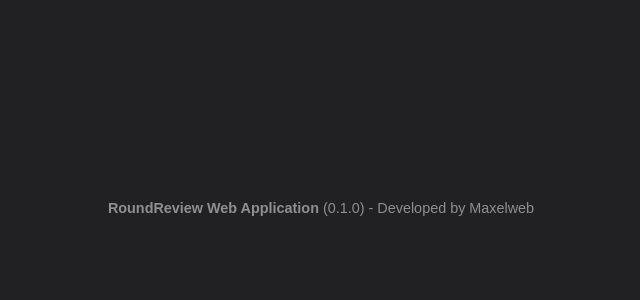
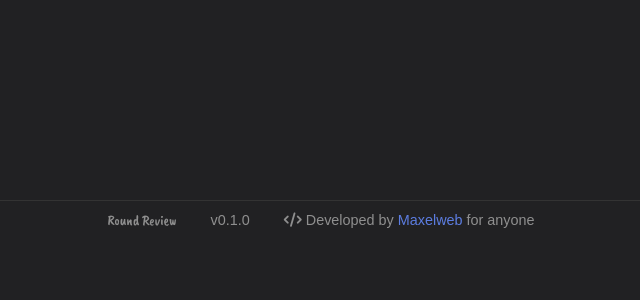
Before and after one commit to Maxelweb/RoundReview, a Flask app: page / in a window 1280 px wide. Shown: the part 477-777 px from the top of the page, without its empty margins (319-959 px from the left). Run offline with Flask 3, Linux system fonts and the light colour scheme; parts of the project's set-up code (start-up, migrations or seed data) failed here and were passed over; some libraries are stand-ins or nearby versions; some web fonts are replaced.

Commit message:
feat: update footer

```diff
--- a/app/static/template.css
+++ b/app/static/template.css
@@ -37,18 +37,13 @@
     vertical-align: top;
 }
 
-header .logo h1 {
+header .logo h1,
+.logo-font {
     font-family: "Caveat Brush", cursive;
     font-weight: 400;
     font-style: normal;
 }
 
-
-footer img {
-    display: block;
-    margin: 20px auto;
-    max-width: 180px !important;
-}
 
 section {
     margin: 0 0 20px;
@@ -76,6 +71,20 @@
     font-size: 90%;
     margin: 20px auto;
     text-align: center;
+    border-top: 1px solid var(--theme-toolbars-alt-border);;
+    max-width: 1115px;
+    padding: 10px;
+}
+
+footer .footer-item {
+    display: inline-block;
+    margin: 0 15px;
+}
+
+footer img {
+    display: block;
+    margin: 20px auto;
+    max-width: 180px !important;
 }
 
 
--- a/app/template/base.html
+++ b/app/template/base.html
@@ -48,7 +48,15 @@
         {% block content %}{% endblock %}
     </div>
     <footer>
-        <strong>RoundReview Web Application</strong> ({{ version }}) - Developed by Maxelweb
+        <div class="footer-item logo-font">
+            Round Review
+        </div>
+        <div class="footer-item">
+            v{{ version }}
+        </div>
+        <div class="footer-item">
+            <i class="fas fa-code"></i> Developed by <a href="https://github.com/Maxelweb">Maxelweb</a> for anyone
+        </div>
     </footer>
 </body>
 </html>
```
